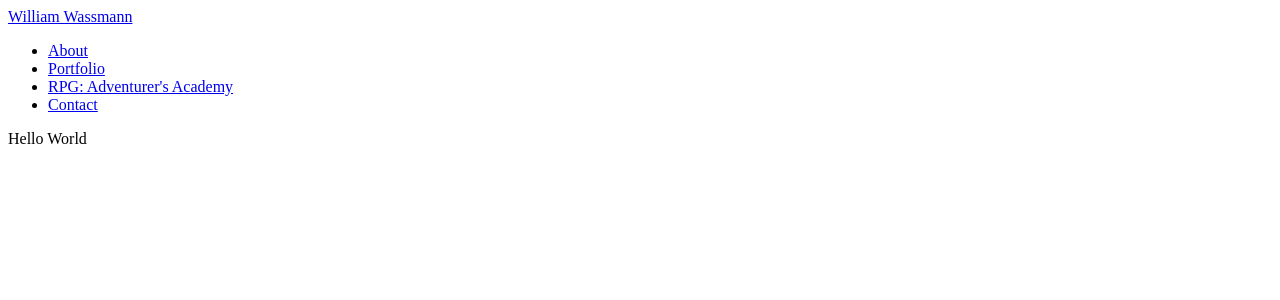
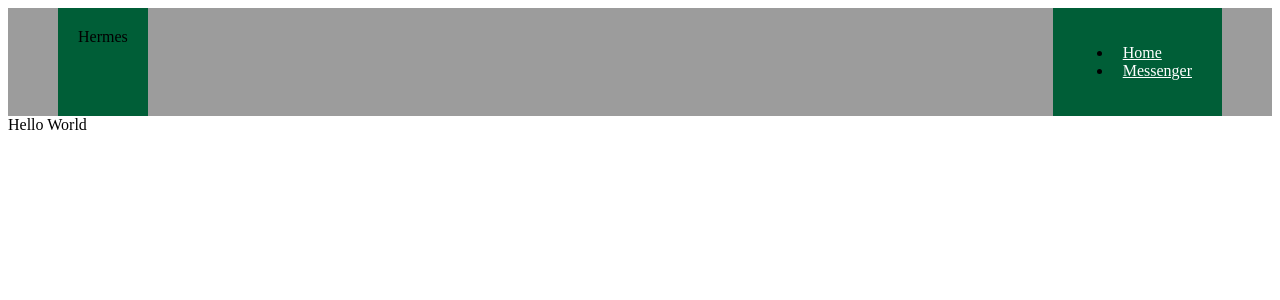
Before and after one commit to wmwassmann/wmwassmann-react-messenger, a React (Create React App) app in the folder messenger/: page / in a window 1280 px wide. Shown: the top 300 px of the page. Built offline with nearby package versions, Linux system fonts and the light colour scheme.

Commit message:
adding in components now starting with the basic chat component.

```diff
--- a/messenger/src/App.js
+++ b/messenger/src/App.js
@@ -1,5 +1,6 @@
 import React from 'react';
 import { BrowserRouter as Router, Route, Switch } from 'react-router-dom';
+import './pages/css/style.css';
 import Navbar from './components/Navbar/Navbar';
 import Home from './pages/Home/Home';
 import Messenger from './pages/Messenger/Messenger';
--- a/messenger/src/components/Navbar/Navbar.js
+++ b/messenger/src/components/Navbar/Navbar.js
@@ -3,26 +3,21 @@ import React from 'react';
 
 function Navbar() {
     return(
+
 <nav className="navbar navbar-dark bg">
-  <a className="navbar-brand" href="about">William Wassmann</a>
+  <a className="navbar-home">Hermes</a>
 
     {/* <!-- Navbar links --> */}
-
-    <ul className="nav justify-content-center">
+  <div className='item-list'>
+    <ul className="nav">
       <li className="nav-item">
-        <a className="nav-link active" href="/about">About</a>
+        <a className="nav-link active" href="/">Home</a>
       </li>
       <li className="nav-item">
-        <a className="nav-link" href="/portfolio">Portfolio</a>
+        <a className="nav-link" href="/m">Messenger</a>
       </li>
-      <li className="nav-item">
-        <a className="nav-link" href="/featured">RPG: Adventurer's Academy</a>
-      </li>
-      <li className="nav-item">
-        <a className="nav-link" id="navnoborder" href="/contact">Contact</a>
-      </li>
-
     </ul>
+  </div>
 
 </nav>
 
--- a/messenger/src/pages/Messenger/Messenger.js
+++ b/messenger/src/pages/Messenger/Messenger.js
@@ -1,4 +1,5 @@
 import React, { Component } from 'react';
+// import Chat from './components/Chat/Chat';
 
 class Home extends Component {
 
--- /dev/null
+++ b/messenger/src/pages/css/style.css
@@ -0,0 +1,32 @@
+.navbar {
+    background-color: rgb(146, 146, 146);
+    padding: 0;
+    display: flex;
+    flex-direction: row;
+    justify-content: space-between;
+}
+
+
+.nav-link {
+    color:white;
+    margin: 10px;
+}
+
+.item-list {
+    display: flex;
+    flex-direction: column;
+    background-color: rgb(0, 94, 55);
+    margin-right: 50px;
+    padding: 20px;
+}
+
+.navbar-home {
+    background-color: rgb(0, 94, 55);
+    margin-left: 50px;
+    padding: 20px;
+    font: 20px;
+}
+
+.navbar-dark {
+    background-color: rgb(156, 156, 156);
+}
```
